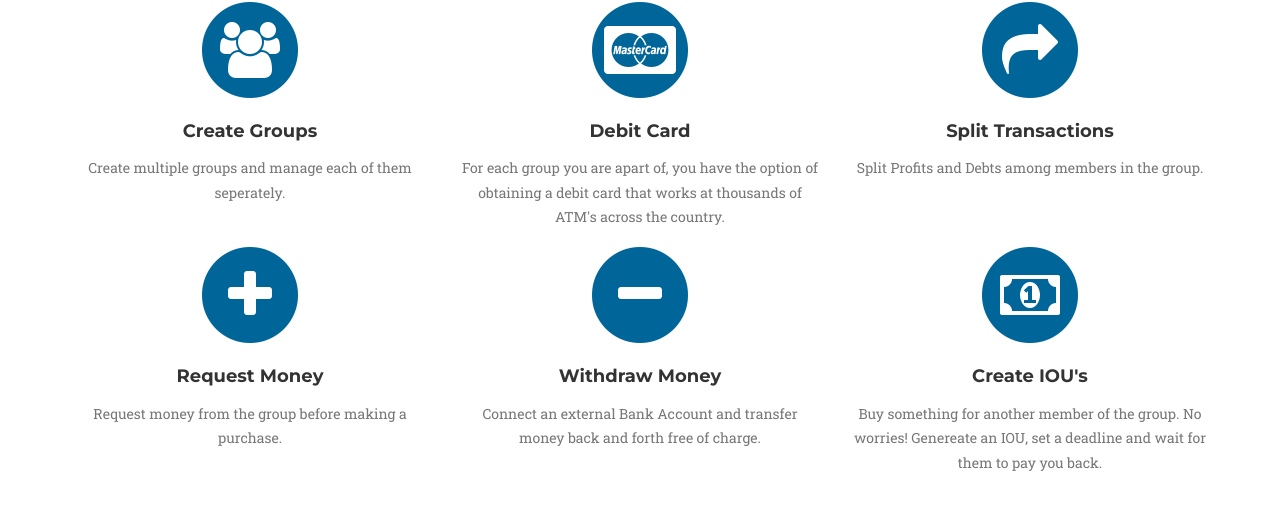
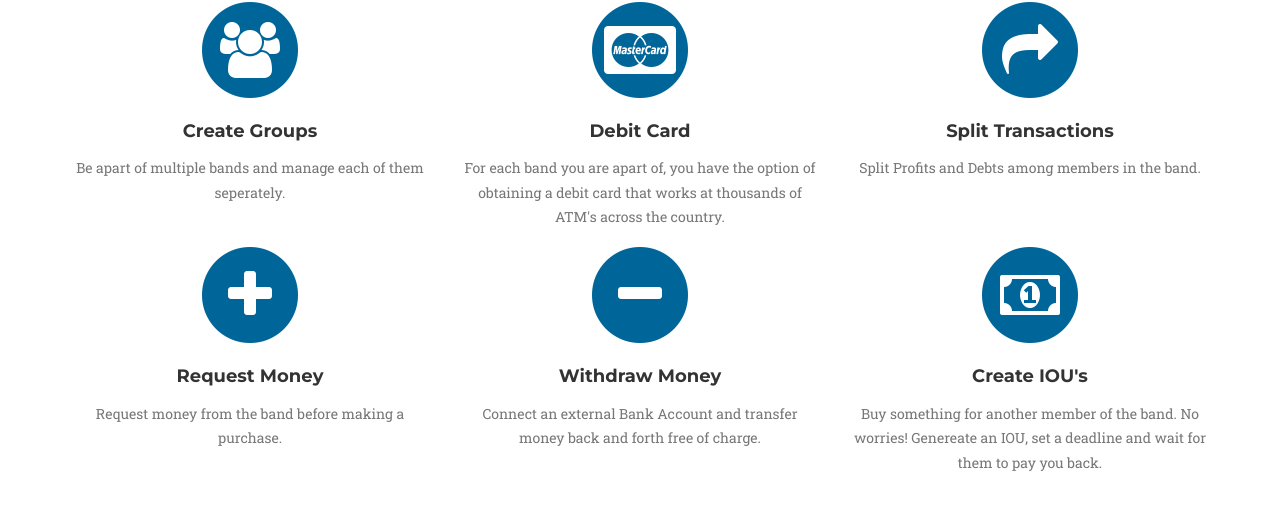
Before and after one commit to ArtistWagon/public, a plain HTML site: page public/index.html in a window 1280 px wide. Shown: the part 812-1337 px from the top of the page. Drawn offline with nearby package versions, Linux system fonts and the light colour scheme; a web font is replaced by a local one.

Commit message:
updated to band

```diff
--- a/public/index.html
+++ b/public/index.html
@@ -93,7 +93,7 @@
                         <i class="fa fa-users fa-stack-1x fa-inverse"></i>
                     </span>
                     <h4 class="service-heading">Create Groups</h4>
-                    <p class="text-muted">Create multiple groups and manage each of them seperately.</p>
+                    <p class="text-muted">Be apart of multiple bands and manage each of them seperately.</p>
                 </div>
                 <div class="col-md-4">
                     <span class="fa-stack fa-4x">
@@ -101,7 +101,7 @@
                         <i class="fa fa-cc-mastercard fa-stack-1x fa-inverse"></i>
                     </span>
                     <h4 class="service-heading">Debit Card</h4>
-                    <p class="text-muted">For each group you are apart of, you have the option of obtaining a debit card that works at thousands
+                    <p class="text-muted">For each band you are apart of, you have the option of obtaining a debit card that works at thousands
                         of ATM's across the country.</p>
                 </div>
                 <div class="col-md-4">
@@ -110,7 +110,7 @@
                         <i class="fa fa-share fa-stack-1x fa-inverse"></i>
                     </span>
                     <h4 class="service-heading">Split Transactions</h4>
-                    <p class="text-muted">Split Profits and Debts among members in the group.</p>
+                    <p class="text-muted">Split Profits and Debts among members in the band.</p>
                 </div>
             </div>
             <div class="row text-center">
@@ -120,7 +120,7 @@
                         <i class="fa fa-plus fa-stack-1x fa-inverse"></i>
                     </span>
                     <h4 class="service-heading">Request Money</h4>
-                    <p class="text-muted">Request money from the group before making a purchase.</p>
+                    <p class="text-muted">Request money from the band before making a purchase.</p>
                 </div>
                 <div class="col-md-4">
                     <span class="fa-stack fa-4x">
@@ -136,7 +136,7 @@
                         <i class="fa fa-money fa-stack-1x fa-inverse"></i>
                     </span>
                     <h4 class="service-heading">Create IOU's</h4>
-                    <p class="text-muted">Buy something for another member of the group. No worries! Genereate an IOU, set a deadline and wait
+                    <p class="text-muted">Buy something for another member of the band. No worries! Genereate an IOU, set a deadline and wait
                         for them to pay you back.</p>
                 </div>
             </div>
```
